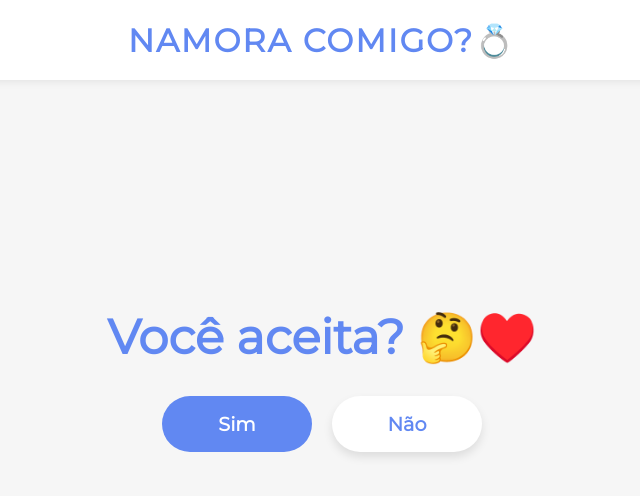
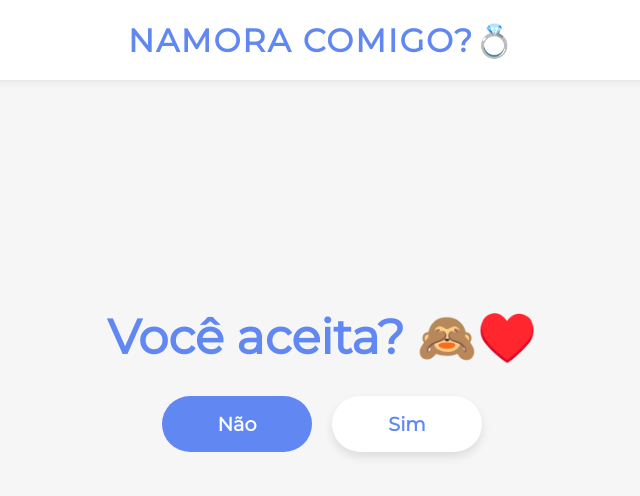
Before and after one commit to Matheus06z/Pedidio-de-namoro, a plain HTML site: page index.html in a window 1280 px wide. Shown: the whole page, without its empty margins (318-958 px from the left). Drawn offline with Linux system fonts and the light colour scheme; some packages are replaced by stand-ins of ours; a script that the page names is missing.

Commit message:
Atualização

```diff
--- a/index.html
+++ b/index.html
@@ -21,11 +21,11 @@
 
     <main>
         <div class="container">
-            <h1>Você aceita? 🤔<cor>♥️ </cor>
+            <h1>Você aceita? 🙈<cor>♥️ </cor>
             </h1>
             <div class="cta">
-                <button class="no">Sim</button>
-                <button id="yes">Não</button>
+                <button class="no">Não</button>
+                <button id="yes">Sim</button>
             </div>
     </main>
     </div>
```
